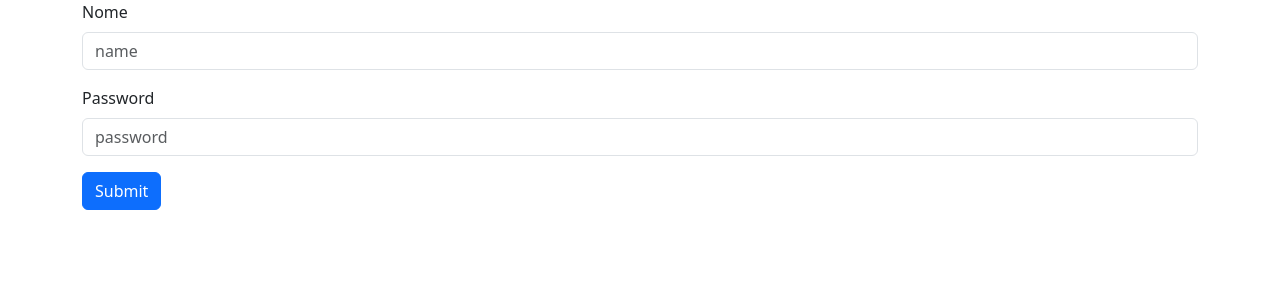
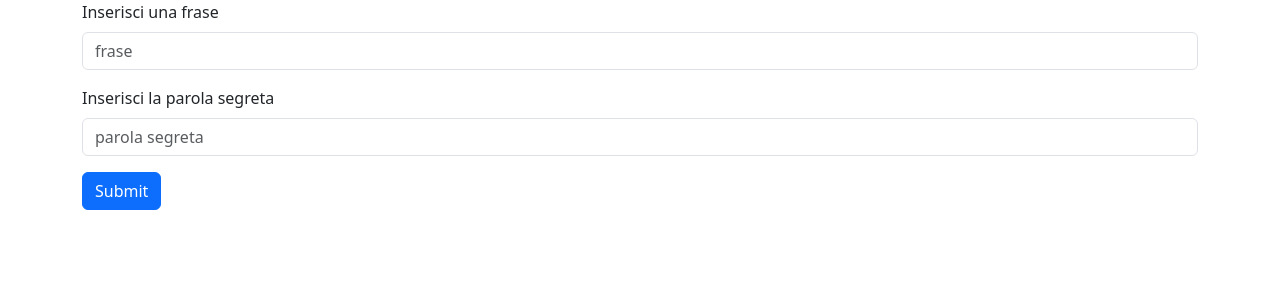
Before and after one commit to ilario-moreni/php-badwords, a PHP site: page / in a window 1280 px wide. Shown: the top 300 px of the page. Run offline with PHP 8.4, Linux system fonts and the light colour scheme; data that the repository does not hold is empty.

Commit message:
exercise fixed

```diff
--- a/index.php
+++ b/index.php
@@ -1,35 +1,38 @@
 <?php
-    ini_set('display_errors', 1);
-    ini_set('display_startup_errors', 1);
-    error_reporting(E_ALL);
+ini_set('display_errors', 1);
+ini_set('display_startup_errors', 1);
+error_reporting(E_ALL);
 
-    $name = $_POST['name'];
-    $password = $_POST['password'];
+$sentence = $_POST['sentence'];
+$secret_word = $_POST['password'];
 ?>
 
 
 <!DOCTYPE html>
 <html lang="en">
+
 <head>
     <meta charset="UTF-8">
     <meta http-equiv="X-UA-Compatible" content="IE=edge">
     <link href='https://cdn.jsdelivr.net/npm/bootstrap@5.3.0-alpha1/dist/css/bootstrap.min.css' rel="stylesheet">
     <title>Document</title>
 </head>
+
 <body>
     <div class=" container">
         <form action="./result.php" method='POST'>
             <div class="mb-3">
-                <label for="exampleInputName1" class="form-label">Nome</label>
-                <input type="text" name='name' placeholder='name' class="form-control" id="exampleInputname1" aria-describedby="nameHelp">
+                <label for="exampleInputName1" class="form-label">Inserisci una frase</label>
+                <input type="text" name='sentence' placeholder='frase' class="form-control" id="exampleInputname1" aria-describedby="nameHelp">
             </div>
             <div class="mb-3">
-                <label for="exampleInputPassword1" class="form-label">Password</label>
-                <input type="password" name='password' placeholder='password' class="form-control" id="exampleInputPassword1">
+                <label for="exampleInputPassword1" class="form-label">Inserisci la parola segreta</label>
+                <input type="password" name='password' placeholder='parola segreta' class="form-control" id="exampleInputPassword1">
             </div>
             <button type="submit" class="btn btn-primary">Submit</button>
         </form>
 
     </div>
 </body>
+
 </html>
```
Also changed, not shown: result.php (+10 -7 lines).
